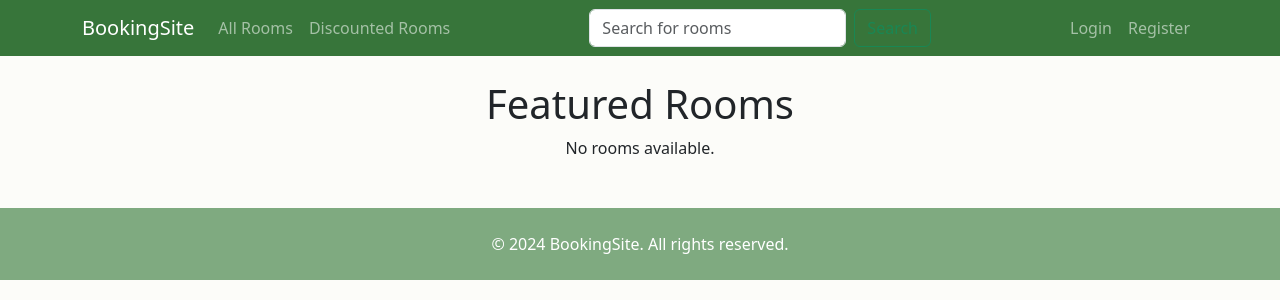
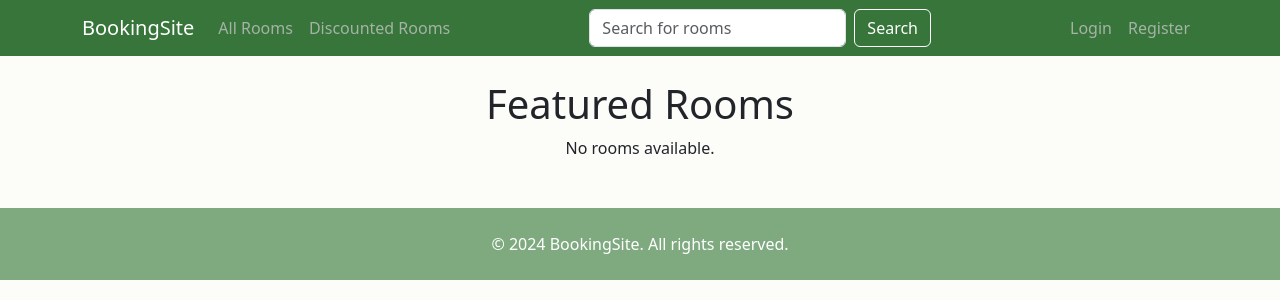
Before and after one commit to RileyK05/booking-web, a Django app: page / in a window 1280 px wide. Shown: the top 300 px of the page. Run offline with Django 5.2, Linux system fonts and the light colour scheme; data that the repository does not hold is empty.

Commit message:
updated some css

```diff
--- a/booking_app/static/styles/style.css
+++ b/booking_app/static/styles/style.css
@@ -7,3 +7,22 @@ footer {
     background-color: #4b884eb3 !important;
     color: white !important;
 }
+
+.navbar-dark .navbar-nav .nav-link {
+    color: #c4c4c4c9;
+}
+
+.navbar-dark .navbar-nav .nav-link:hover {
+    color: #ccc;
+}
+
+.btn-outline-success {
+    color: white;
+    border-color: white;
+}
+
+.btn-outline-success:hover {
+    color: #37753a;
+    background-color: white;
+    border-color: white;
+}
--- a/booking_app/templates/index.html
+++ b/booking_app/templates/index.html
@@ -30,4 +30,14 @@
     <p class="text-center">No rooms available{% if location != "N/A" %} in {{ location }}{% endif %}.</p>
     {% endif %}
 </div>
+<div>
+
+
+
+
+</div>
+
+
+
+
 {% endblock %}
--- a/booking_app/templates/room_main_view.html
+++ b/booking_app/templates/room_main_view.html
@@ -3,7 +3,7 @@
 {% block title %}Available Rooms{% endblock %}
 
 {% block content %}
-<h1>Available Rooms</h1>
+<h1 clas="text-center">Available Rooms</h1>
 {% for room in rooms %}
     <div class="card mb-3">
         <div class="card-body">
```
Also changed, not shown: booking_app/static/images/placeholder.PNG (renamed from booking_app/static/images/default.PNG).
